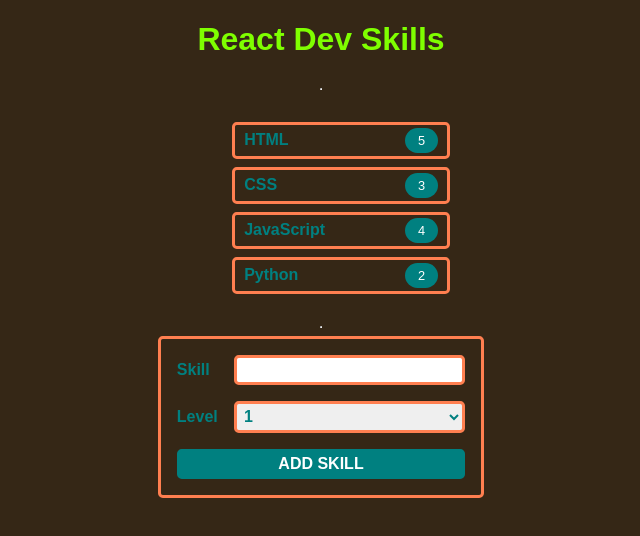
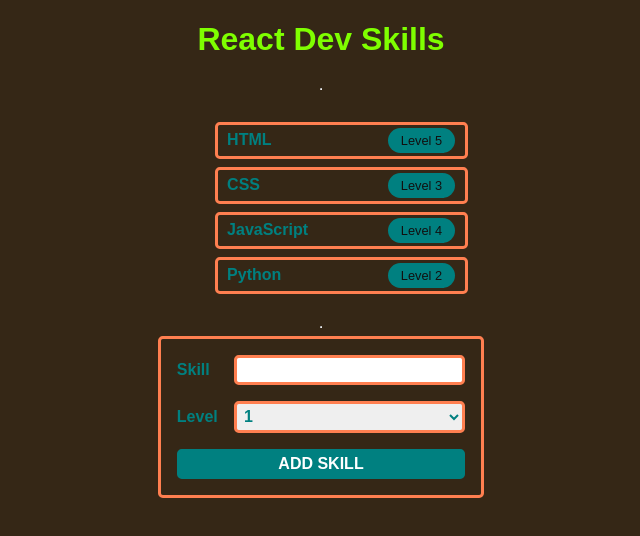
Before and after one commit to roguione/SE_122, a React (Create React App) app in the folder react_dev_skills/: page / in a window 1280 px wide. Shown: the top 536 px of the page, without its empty margins (319-959 px from the left). Built offline with nearby package versions, Linux system fonts and the light colour scheme.

Commit message:
Lvl to  Level displayed

```diff
--- a/react_dev_skills/src/components/SkillListItem/SkillListItem.css
+++ b/react_dev_skills/src/components/SkillListItem/SkillListItem.css
@@ -13,10 +13,10 @@
     font-weight: bold;
   }
 
-  .SkillListItem > .level {
+  .SkillListItem .level {
     margin-left: 5rem;
     padding: 0.3rem 0.8rem;
-    color: white;
+    color: rgb(17, 16, 16);
     background-color: teal;
     border-radius: 0.8rem;
     font-size: 0.8rem;
--- a/react_dev_skills/src/components/SkillListItem/SkillListItem.jsx
+++ b/react_dev_skills/src/components/SkillListItem/SkillListItem.jsx
@@ -5,7 +5,7 @@ function SkillListItem({ name, level }) {
     return (
       <li className="SkillListItem">
         <span>{name}</span>
-        <span className="level">{level}</span>
+        <span className="level">Level {level}</span>
       </li>
     );
   }
```
